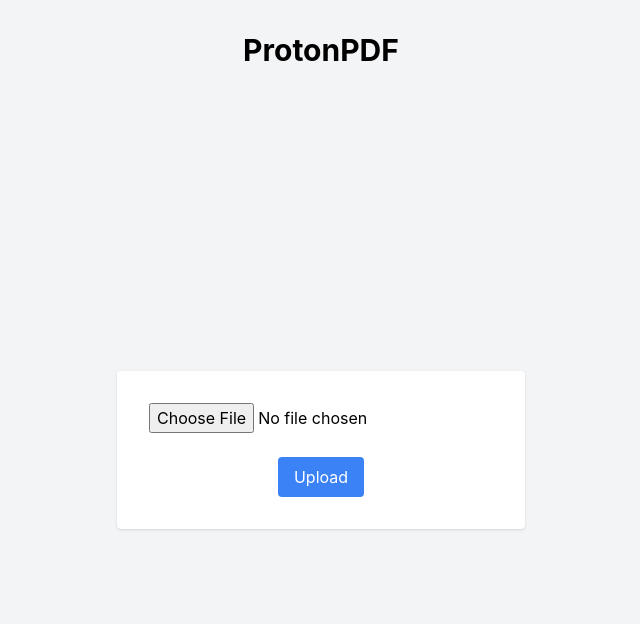
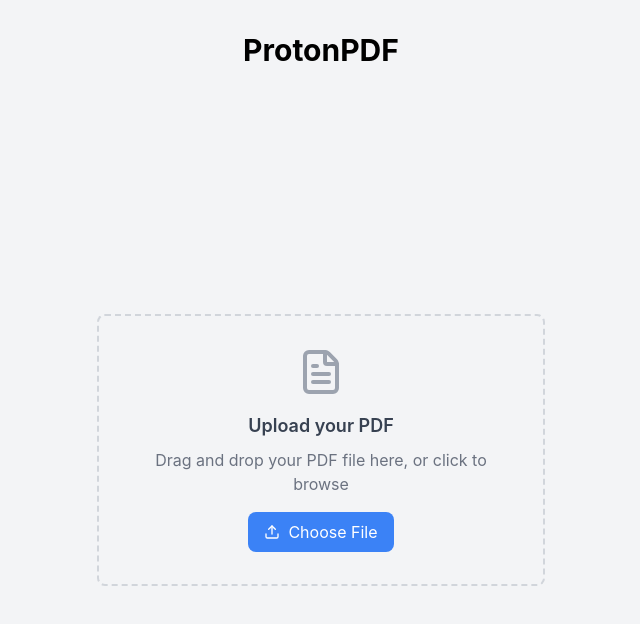
Before and after one commit to Parzigit/ProtonPDF, a React (Create React App) app: page / in a window 1280 px wide. Shown: the top 624 px of the page, without its empty margins (319-959 px from the left). Built offline with nearby package versions, Linux system fonts and the light colour scheme.

Commit message:
Update UploadPDF.jsx

```diff
--- a/src/components/UploadPDF.jsx
+++ b/src/components/UploadPDF.jsx
@@ -1,45 +1,120 @@
+"use client"
 import { useState } from "react";
 import axios from "axios";
 //error handling
+import { Upload, FileText, Loader}from "lucide-react"
 export default function UploadPDF({ setJobId }) {
-  const [file, setFile] = useState(null);
-  const [loading, setLoading] = useState(false);
-  const [error, setError] = useState("");
+  const [file, setFile] = useState(null)
+  const [loading, setLoading] = useState(false)
+  const [error, setError] = useState("")
+  const [isDragging, setIsDragging] = useState(false)
 
   const handleUpload = async () => {
-    setError("");
+    setError("")
     if (!file) {
-      setError("Please select a PDF file.");
-      return;
+      setError("Please select a PDF file.")
+      return
     }
-    setLoading(true);
+    setLoading(true)
     try {
-      const formData = new FormData();
-      formData.append("file", file);
-      const res = await axios.post("http://localhost:8000/upload", formData);
-      setJobId(res.data.job_id);
+      const formData = new FormData()
+      formData.append("file", file)
+      const res = await axios.post("http://localhost:8000/upload", formData)
+      setJobId(res.data.job_id)
     } catch (err) {
-      setError("Upload failed. Check backend or CORS.");
+      setError("Upload failed. Check backend or CORS.")
     }
-    setLoading(false);
-  };
+    setLoading(false)
+  }
+
+  const handleFileSelect = (selectedFile) => {
+    if (selectedFile.type !== "application/pdf") {
+      setError("Please upload a PDF file")
+      return
+    }
+    setFile(selectedFile)
+    setError("")
+  }
+
+  const handleDrop = (e) => {
+    e.preventDefault()
+    setIsDragging(false)
+
+    const files = e.dataTransfer.files
+    if (files && files.length > 0) {
+      handleFileSelect(files[0])
+    }
+  }
+
+  const handleDragOver = (e) => {
+    e.preventDefault()
+    setIsDragging(true)
+  }
+
+  const handleDragLeave = (e) => {
+    e.preventDefault()
+    setIsDragging(false)
+  }
 
   return (
-    <div className="p-8 bg-white rounded shadow flex flex-col items-center gap-4">
+    <div className="w-full max-w-md mx-auto">
+      <div
+        onDrop={handleDrop}
+        onDragOver={handleDragOver}
+        onDragLeave={handleDragLeave}
+        className={`
+          border-2 border-dashed rounded-lg p-8 text-center transition-colors
+          ${isDragging ? "border-blue-500 bg-blue-50" : "border-gray-300"}
+          ${loading ? "opacity-50 pointer-events-none" : "hover:border-gray-400"}
+        `}
+      >
+        {loading ? (
+          <div className="flex flex-col items-center">
+            <Loader className="w-12 h-12 text-blue-500 animate-spin mb-4" />
+            <p className="text-gray-600">Uploading PDF...</p>
+          </div>
+        ) : (
+          <>
+            <FileText className="w-12 h-12 text-gray-400 mx-auto mb-4" />
+            <h3 className="text-lg font-semibold text-gray-700 mb-2">Upload your PDF</h3>
+            <p className="text-gray-500 mb-4">
+              {file ? `Selected: ${file.name}` : "Drag and drop your PDF file here, or click to browse"}
+            </p>
+
+            <div className="space-y-3">
+              <label className="inline-flex items-center px-4 py-2 bg-blue-500 text-white rounded-lg hover:bg-blue-600 cursor-pointer transition-colors">
+                <Upload className="w-4 h-4 mr-2" />
+                Choose File
                 <input
                   type="file"
                   accept=".pdf"
-        onChange={(e) => setFile(e.target.files[0])}
-        className="mb-2"
+                  onChange={(e) => {
+                    const selectedFile = e.target.files?.[0]
+                    if (selectedFile) handleFileSelect(selectedFile)
+                  }}
+                  className="hidden"
                 />
+              </label>
+
+              {file && (
                 <button
-        className="bg-blue-500 text-white px-4 py-2 rounded"
+                  className="block w-full bg-green-500 text-white px-4 py-2 rounded-lg hover:bg-green-600 transition-colors"
                   onClick={handleUpload}
                   disabled={loading}
                 >
-        {loading ? "Uploading..." : "Upload"}
+                  {loading ? "Uploading..." : "Upload PDF"}
                 </button>
-      {error && <div className="text-red-500">{error}</div>}
+              )}
             </div>
-  );
+          </>
+        )}
+      </div>
+
+      {error && (
+        <div className="mt-4 p-3 bg-red-50 border border-red-200 rounded-lg">
+          <p className="text-red-600 text-sm">{error}</p>
+        </div>
+      )}
+    </div>
+  )
 }
```
Lines whose indentation alone changed are shown as unchanged.
